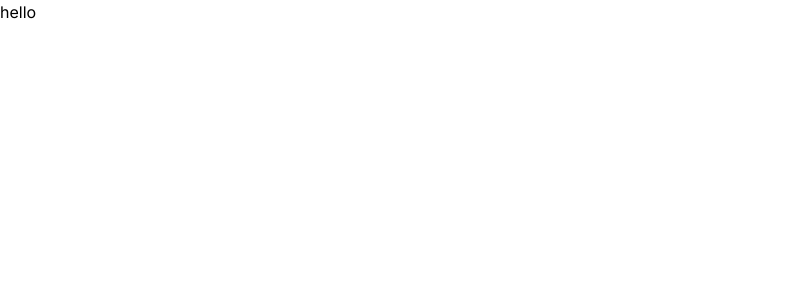
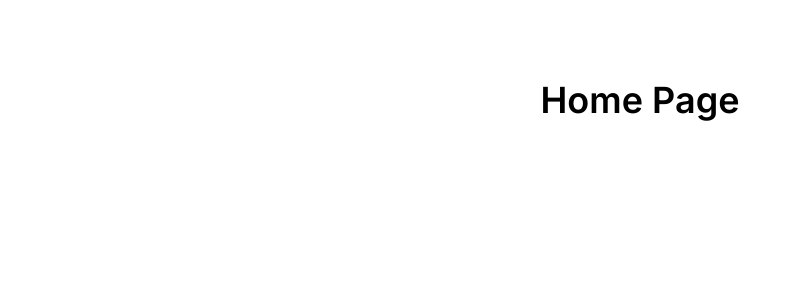
Before and after one commit to danielreinhard1129/MP-JCWD0406-02, a Next.js app in the folder apps/web/: page / in a window 1280 px wide. Shown: the top 300 px of the page, without its empty margins (0-800 px from the left). Built offline with nearby package versions, Linux system fonts and the light colour scheme.

Commit message:
chore: fix bug flowbite

```diff
--- a/apps/web/src/app/page.tsx
+++ b/apps/web/src/app/page.tsx
@@ -1,9 +1,12 @@
-'use client';
+
+import { Button, Card, Dropdown, DropdownItem } from "flowbite-react";
 
 export default function Home() {
   return (
-    <div>
-      <div>hello</div>
-    </div>
+    <main className="container max-w-7xl px-4 mx-auto">
+      <section className="mt-20 flex flex-col items-center justify-center">
+        <h1 className="mb-4 text-4xl font-semibold mt-120">Home Page</h1>
+      </section>
+    </main>
   );
 }
--- a/apps/web/tailwind.config.ts
+++ b/apps/web/tailwind.config.ts
@@ -2,7 +2,7 @@ import flowbite from "flowbite/plugin";
 import type { Config } from "tailwindcss";
 
 const config: Config = {
-  content: ["./app/**/*.{ts,tsx}", "../../node_modules/flowbite-react/lib/**/*.js"],
+  content: ["./src/app/**/*.{ts,tsx}", "../../node_modules/flowbite-react/lib/**/*.js"],
   plugins: [flowbite],
 };
 
```
